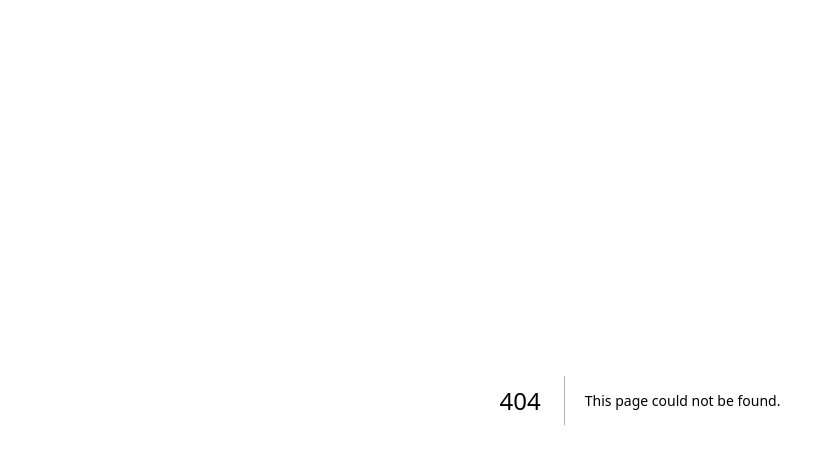
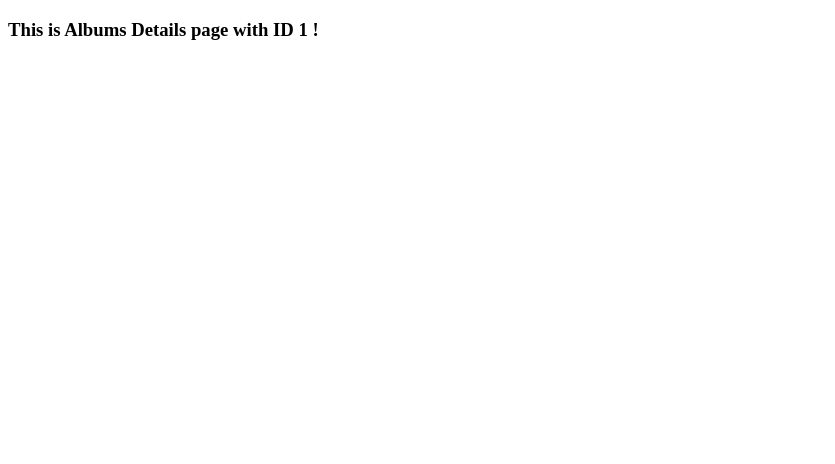
Before and after one commit to Jay200123/NextJs-Tutorial, a Next.js app: page /albums/1 in a window 1280 px wide. Before the commit this address had no page. Shown: the top 464 px of the page, without its empty margins (0-835 px from the left). Built offline with nearby package versions, Linux system fonts and the light colour scheme.

Commit message:
Add Albums Details page component

```diff
--- /dev/null
+++ b/src/app/albums/[Id]/page.tsx
@@ -0,0 +1,13 @@
+export default function ({
+  params,
+}: {
+  params: {
+    Id: string;
+  };
+}) {
+  return (
+    <>
+      <h3>This is Albums Details page with ID {params?.Id} !</h3>
+    </>
+  );
+}
```
